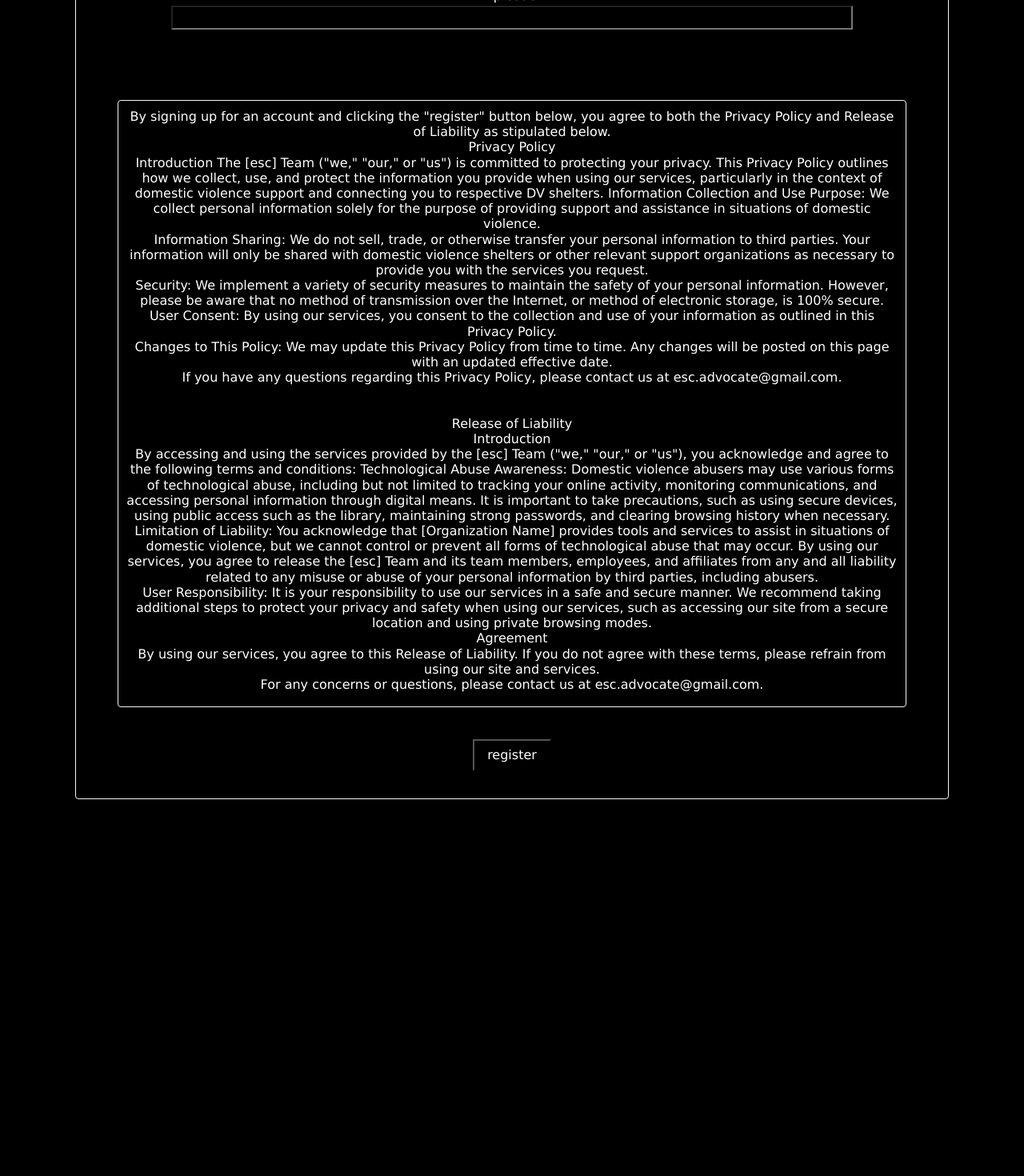
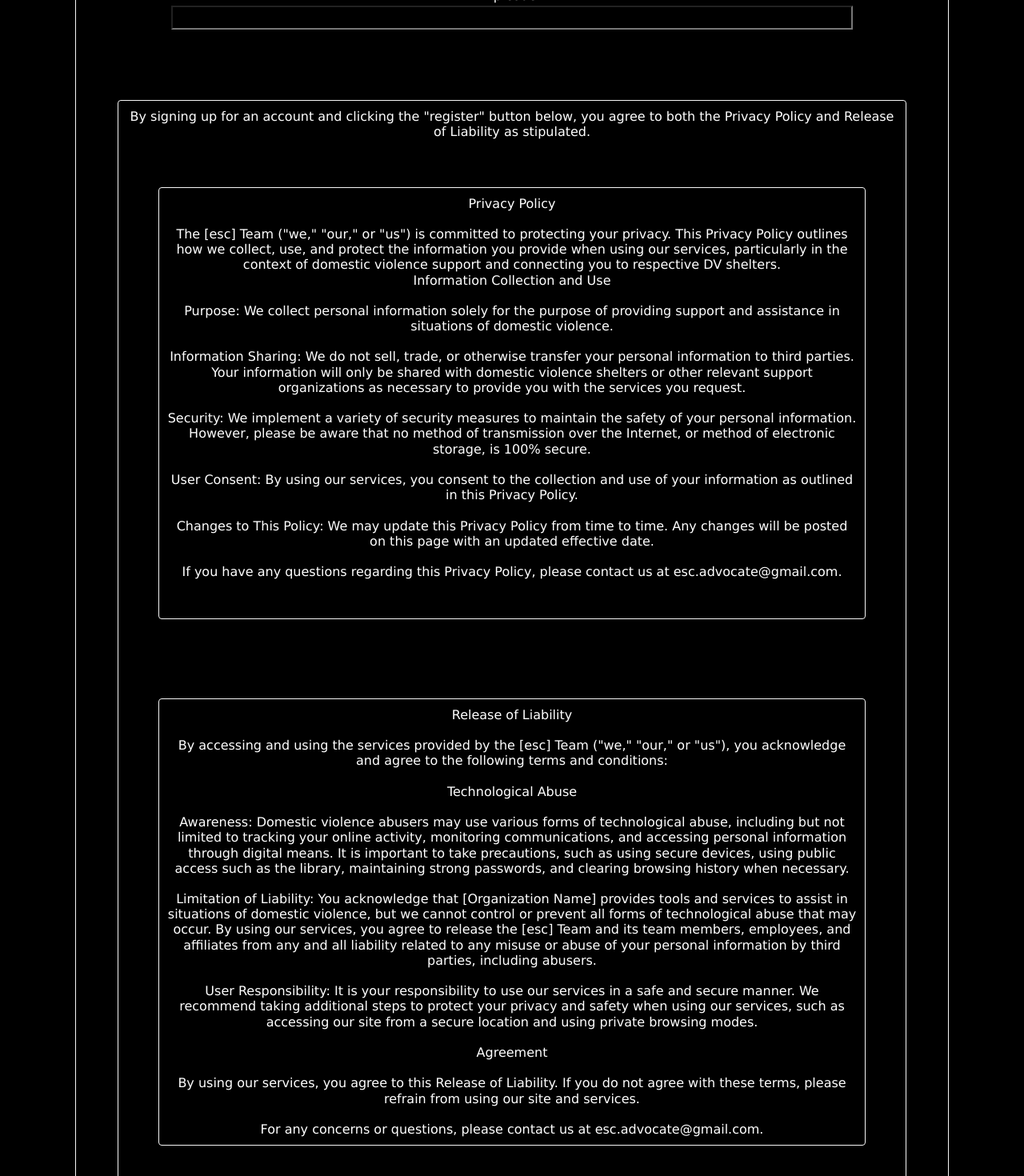
Before and after one commit to buhaymalaya/trial_react_capstone, a React (Vite) app: page /signup in a window 1280 px wide. Shown: the part 720-2190 px from the top of the page at 80% size. Before the commit the page ends 1759 px from the top, so only its background shows below. Built offline with nearby package versions, Linux system fonts and the light colour scheme.

Commit message:
edits privacy and  release

```diff
--- a/src/components/forms/SignupForm.jsx
+++ b/src/components/forms/SignupForm.jsx
@@ -78,39 +78,49 @@ export default function SignupForm() {
         <div className="about-decoy">
           <h6>
 
-By signing up for an account and clicking the "register" button below, you agree to both the Privacy Policy and Release of Liability as stipulated below. <br />
+By signing up for an account and clicking the "register" button below, you agree to both the Privacy Policy and Release of Liability as stipulated. <br /> <br />
 
-Privacy Policy <br />
+<div className="about-decoy"> Privacy Policy <br /> <br />
 
-Introduction
+The [esc] Team ("we," "our," or "us") is committed to protecting your privacy. This Privacy Policy outlines how we collect, use, and protect the information you provide when using our services,
+particularly in the context of domestic violence support and connecting you to respective DV shelters. <br />
 
-The [esc] Team ("we," "our," or "us") is committed to protecting your privacy. This Privacy Policy outlines how we collect, use, and protect the information you provide when using our services, particularly in the context of domestic violence support and connecting you to respective DV shelters.
+Information Collection and Use <br /> <br />
 
-Information Collection and Use
-
-Purpose: We collect personal information solely for the purpose of providing support and assistance in situations of domestic violence. <br />
-Information Sharing: We do not sell, trade, or otherwise transfer your personal information to third parties. Your information will only be shared with domestic violence shelters or other relevant support organizations as necessary to provide you with the services you request. <br />
-Security: We implement a variety of security measures to maintain the safety of your personal information. However, please be aware that no method of transmission over the Internet, or method of electronic storage, is 100% secure. <br />
-User Consent: By using our services, you consent to the collection and use of your information as outlined in this Privacy Policy. <br />
-Changes to This Policy: We may update this Privacy Policy from time to time. Any changes will be posted on this page with an updated effective date. <br />
+Purpose: We collect personal information solely for the purpose of providing support and assistance in situations of domestic violence. <br /> <br />
+Information Sharing: We do not sell, trade, or otherwise transfer your personal information to third parties. Your information will only be shared with domestic violence shelters or other
+relevant support organizations as necessary to provide you with the services you request. <br /> <br />
+Security: We implement a variety of security measures to maintain the safety of your personal information. However, please be aware that no method of transmission over the Internet, or
+method of electronic storage, is 100% secure. <br /> <br />
+User Consent: By using our services, you consent to the collection and use of your information as outlined in this Privacy Policy. <br /> <br />
+Changes to This Policy: We may update this Privacy Policy from time to time. Any changes will be posted on this page with an updated effective date. <br /> <br />
 If you have any questions regarding this Privacy Policy, please contact us at esc.advocate@gmail.com.
 <br /> <br /> <br />
 
-Release of Liability <br />
-Introduction <br />
+</div> <br />
 
-By accessing and using the services provided by the [esc] Team ("we," "our," or "us"), you acknowledge and agree to the following terms and conditions:
+<div className="about-decoy">
+Release of Liability <br /> <br />
 
-Technological Abuse
+By accessing and using the services provided by the [esc] Team ("we," "our," or "us"), you acknowledge and agree to the following terms and conditions: <br /> <br />
 
-Awareness: Domestic violence abusers may use various forms of technological abuse, including but not limited to tracking your online activity, monitoring communications, and accessing personal information through digital means. It is important to take precautions, such as using secure devices, using public access such as the library, maintaining strong passwords, and clearing browsing history when necessary. <br />
-Limitation of Liability: You acknowledge that [Organization Name] provides tools and services to assist in situations of domestic violence, but we cannot control or prevent all forms of technological abuse that may occur. By using our services, you agree to release the [esc] Team and its team members, employees, and affiliates from any and all liability related to any misuse or abuse of your personal information by third parties, including abusers. <br />
-User Responsibility: It is your responsibility to use our services in a safe and secure manner. We recommend taking additional steps to protect your privacy and safety when using our services, such as accessing our site from a secure location and using private browsing modes. <br />
-Agreement <br />
+Technological Abuse <br /> <br />
 
-By using our services, you agree to this Release of Liability. If you do not agree with these terms, please refrain from using our site and services. <br />
+Awareness: Domestic violence abusers may use various forms of technological abuse, including but not limited to tracking your online activity, monitoring communications,
+and accessing personal information through digital means. It is important to take precautions, such as using secure devices, using public access such as the library,
+maintaining strong passwords, and clearing browsing history when necessary. <br /> <br />
+Limitation of Liability: You acknowledge that [Organization Name] provides tools and services to assist in situations of domestic violence,
+but we cannot control or prevent all forms of technological abuse that may occur. By using our services, you agree to release the [esc] Team and its team members, employees,
+and affiliates from any and all liability related to any misuse or abuse of your personal information by third parties, including abusers. <br /> <br />
+User Responsibility: It is your responsibility to use our services in a safe and secure manner. We recommend taking additional steps to protect your privacy
+and safety when using our services, such as accessing our site from a secure location and using private browsing modes. <br /> <br />
+Agreement <br /> <br />
+
+By using our services, you agree to this Release of Liability. If you do not agree with these terms, please refrain from using our site and services. <br /> <br />
 
 For any concerns or questions, please contact us at esc.advocate@gmail.com. <br />
+
+</div>
 
           </h6>
           </div>
```
